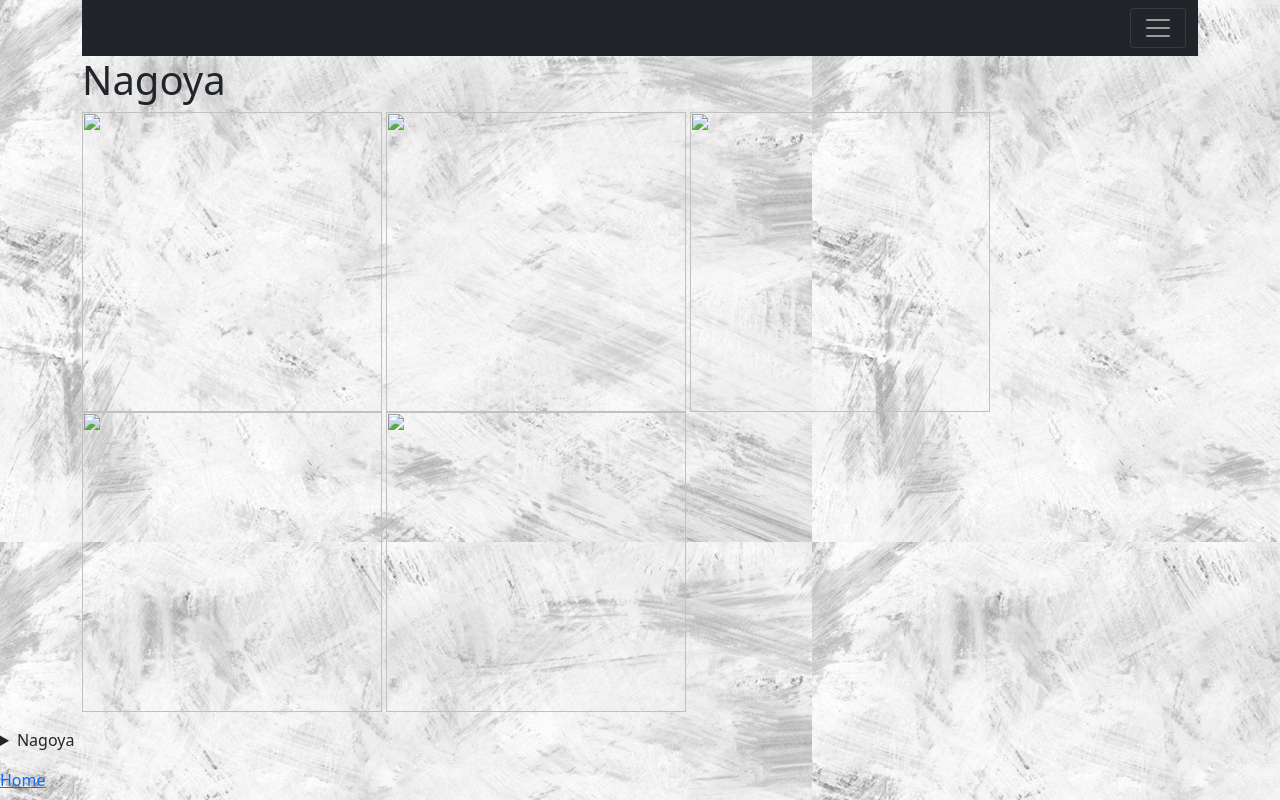
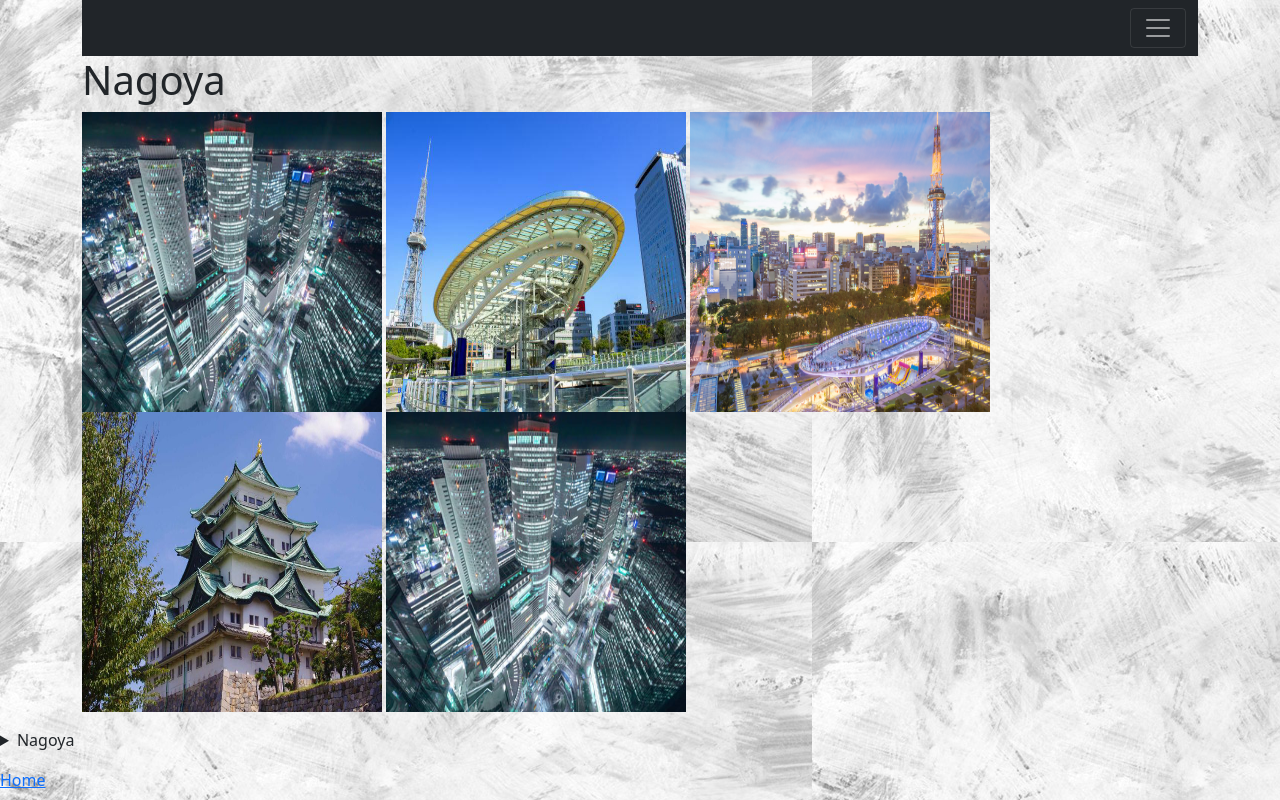
Before and after one commit to hideoda/hideoda, a plain HTML site: page nagoya.html in a window 1280 px wide. Drawn offline with nearby package versions, Linux system fonts and the light colour scheme.

Commit message:
Update nagoya.html

```diff
--- a/nagoya.html
+++ b/nagoya.html
@@ -93,11 +93,11 @@
 <h1>Nagoya</h1>
 
 
-<img src="imagesfinal/nagoya1.jpg" width="300" height="300"/>
-<img src="imagesfinal/nagoya3.jpg"width="300" height="300"/>
-<img src="imagesfinal/nagoya4.jpg" width="300" height="300"/>
-<img src="imagesfinal/nagoya5.jpg" width="300" height="300"/>
-<img src="imagesfinal/nagoya2.jpg"width="300" height="300"/>
+<img src="https://github.com/hideoda/hideoda/blob/main/nagoya1.jpg?raw=true.jpg" width="300" height="300"/>
+<img src="https://github.com/hideoda/hideoda/blob/main/nagoya3.jpg?raw=true"width="300" height="300"/>
+<img src="https://github.com/hideoda/hideoda/blob/main/nagoya4.jpg?raw=true" width="300" height="300"/>
+<img src="https://github.com/hideoda/hideoda/blob/main/nagoya5.jpg?raw=true" width="300" height="300"/>
+<img src="https://github.com/hideoda/hideoda/blob/main/nagoya1.jpg?raw=true"width="300" height="300"/>
 </div>
 
 <article>
```
